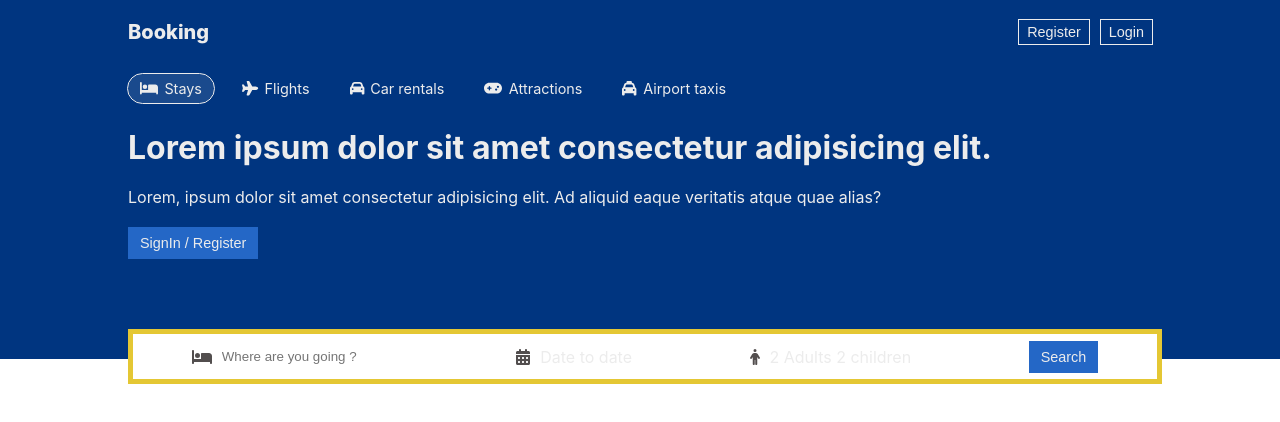
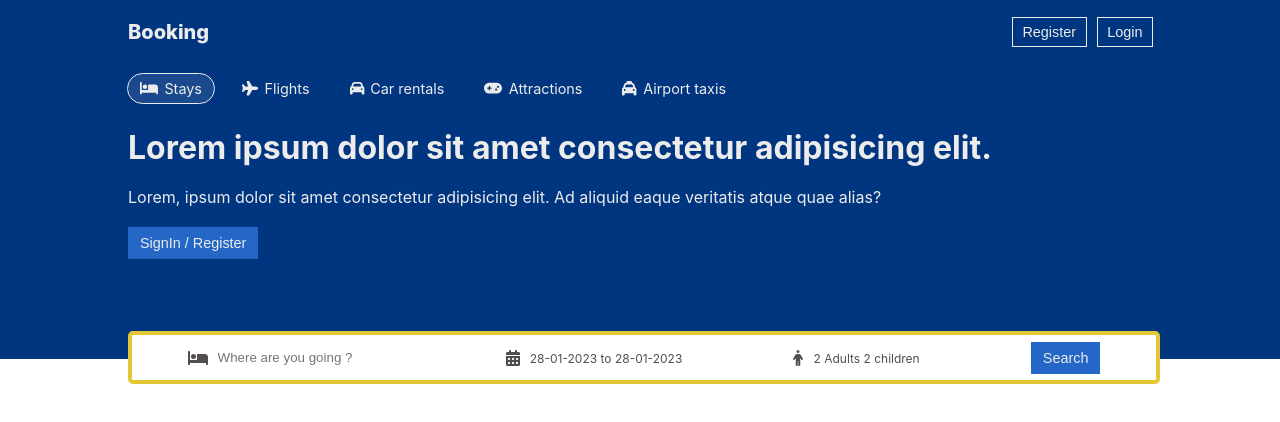
Before and after one commit to alain-nambi/react-projects, a React (Vite) app: page / in a window 1280 px wide. Shown: the top 422 px of the page. Built offline with nearby package versions, Linux system fonts and the light colour scheme.

Commit message:
features - add date range

```diff
--- a/src/App.css
+++ b/src/App.css
@@ -1,5 +1,7 @@
 :root {
   --blue-primary: #003580;
+  --blue-secondary: #1a4a8d;
+  --blue-third: #2467c6;
   --white-primary: #ececec;
   --max-witdh-screen: 1024px;
 
@@ -10,3 +12,8 @@
   margin: 0;
   padding: 0;
 }
+
+/* Styles for the date range */
+.rdrCalendarWrapper, .rdrMonths, .rdrMonthsVertical, .rdrMonthAndYearWrapper {
+  background-color: #00358012;
+}
--- a/src/components/layout/Header/Header.css
+++ b/src/components/layout/Header/Header.css
@@ -33,8 +33,8 @@
 }
 
 .header__list-item:hover {
-    outline: 1px solid #1a4a8d;
-    background-color: #1a4a8d;
+    outline: 1px solid var(--blue-secondary);
+    background-color: var(--blue-secondary);
     cursor: pointer;
 }
 
@@ -45,7 +45,7 @@
 .header__button, .header__search-button {
     font-size: 0.9rem;
     font-weight: 500;
-    background-color: #2467c6;
+    background-color: var(--blue-third);
     color: var(--white-primary);
     border: none;
     padding: 8px 12px;
@@ -56,8 +56,9 @@
     display: flex;
     align-items: center;
     justify-content: space-around;
-    background-color: white;
-    border: 5px solid #e4c734;
+    background-color: #fff;
+    border: 4px solid #e4c734;
+    border-radius: 5px;
     padding: 10px 0;
     max-width: 1024px;
     height: 25px;
@@ -66,19 +67,30 @@
     bottom: -25px;
 }
 
-.header__search-input {
-    border: none;
-    outline: none;
-}
-
 .header__search-item {
     display: flex;
     align-items: center;
     gap: 10px;
 }
 
+.header__search-item-input {
+    border: none;
+    outline: none;
+}
+
 .header__search-item-icon {
     color: #524e4e;
+}
+
+.header__search-item-text {
+    color: #524e4e;
+    font-size: 0.75rem;
+    padding-top: 1px;
+}
+
+.header__search-item-date-range {
+    position: absolute;
+    top: 50px;
 }
 
 .header__search-button-item-icon {
--- a/src/components/layout/Header/Header.jsx
+++ b/src/components/layout/Header/Header.jsx
@@ -3,10 +3,22 @@ import {
 } from "@fortawesome/free-solid-svg-icons"
 import { FontAwesomeIcon } from "@fortawesome/react-fontawesome"
 import { useState } from "react";
+import { DateRange } from "react-date-range";
+import { format } from "date-fns";
 
 import "./Header.css"
+import "react-date-range/dist/styles.css"
+import "react-date-range/dist/theme/default.css"
 
 const Header = () => {
+    const [openDate, setOpenDate] = useState(false)
+    const [date, setDate] = useState([
+        {
+            startDate: new Date(),
+            endDate: new Date(),
+            key: 'selection'
+        }
+    ])
     return (
         <div className="header">
             <div className="header__container">
@@ -49,7 +61,7 @@ const Header = () => {
                         />
                         <input
                             type="text"
-                            className="header__search-input"
+                            className="header__search-item-input"
                             placeholder="Where are you going ?"
                         />
                     </div>
@@ -58,18 +70,36 @@ const Header = () => {
                             icon={faCalendarDays}
                             className="header__search-item-icon"
                         />
-                        <span className="header__search-text">Date to date</span>
+                        <span onClick={() => setOpenDate(!openDate)} className="header__search-item-text">
+                            {
+                                `
+                                    ${format(date[0].startDate, "dd-MM-yyyy")}
+                                    to
+                                    ${format(date[0].endDate, "dd-MM-yyyy")}
+                                `
+                            }
+                        </span>
+                        {
+                            openDate &&
+                            <DateRange
+                                editableDateInputs={true}
+                                onChange={(item) => setDate([item.selection])}
+                                moveRangeOnFirstSelection={false}
+                                ranges={date}
+                                className="header__search-item-date-range"
+                            />
+                        }
                     </div>
                     <div className="header__search-item">
                         <FontAwesomeIcon
                             icon={faPerson}
                             className="header__search-item-icon"
                         />
-                        <span className="header__search-text">2 Adults 2 children</span>
+                        <span className="header__search-item-text">2 Adults 2 children</span>
                     </div>
                     <div className="header__search-item">
                         <button className="header__search-button">
-                            <span className="header__search-text">Search</span>
+                            <span className="header__search-button-text">Search</span>
                         </button>
                     </div>
                 </div>
--- a/src/components/layout/Navbar/Navbar.css
+++ b/src/components/layout/Navbar/Navbar.css
@@ -26,7 +26,7 @@
 
 .navbar__button {
     font-size: 0.9rem;
-    padding: 0.25rem 0.50rem;
+    padding: 0.4rem 0.6rem;
     border: none;
     outline: 1px solid var(--white-primary);
     color: var(--white-primary);
```
